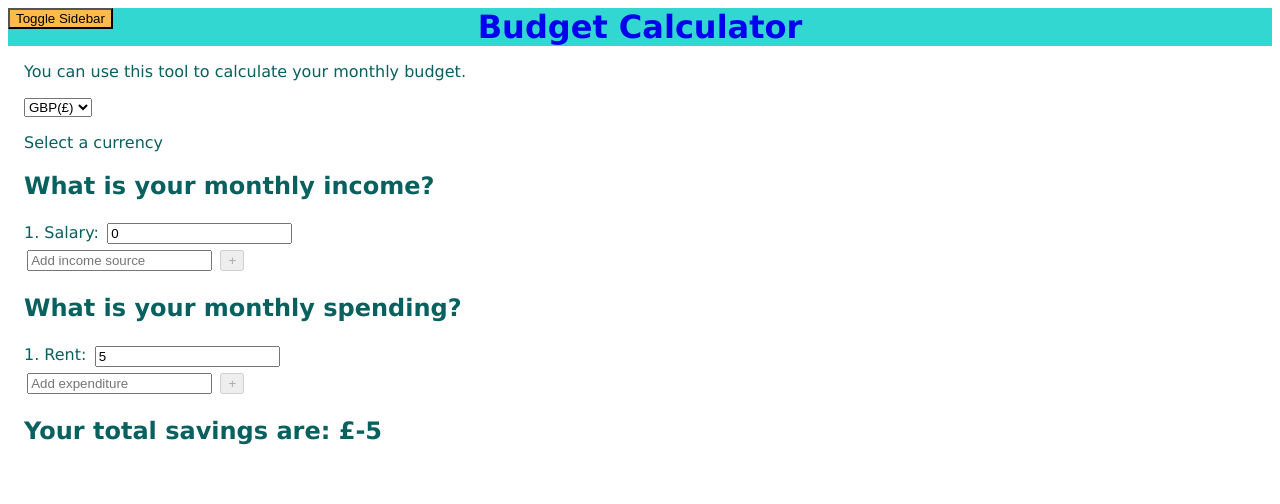
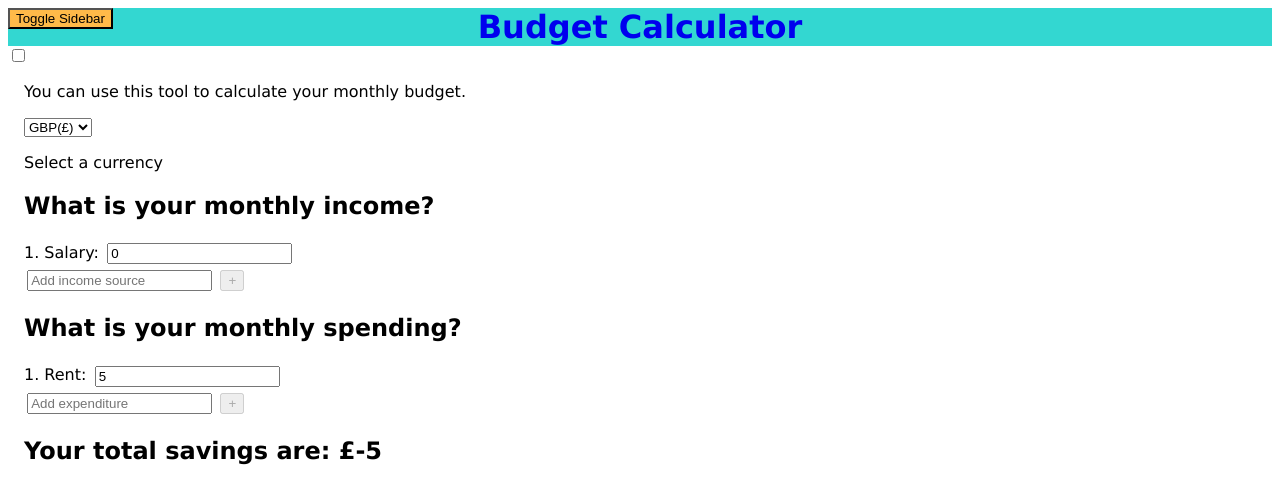
Before and after one commit to rhall1310/budget-app, a SvelteKit app: page / in a window 1280 px wide. Shown: the top 504 px of the page. Built offline with nearby package versions, Linux system fonts and the light colour scheme.

Commit message:
dark mode testing

```diff
--- a/src/components/Settings.svelte
+++ b/src/components/Settings.svelte
@@ -1,26 +1,19 @@
 <script>
-	import { settings, styling } from '../store.js';
-
-	let color = '#FF0000';
-
-	function toggleDarkMode() {
-		$styling.themeColor = 'rgb(0, 0, 0)';
-		console.log($styling.themeColor);
-	}
+	import { settings } from '../store.js';
 </script>
 
-<div style="--theme-color: {color}">
+<div>
 	<h1>Settings</h1>
 	<label for="period">Select a time period</label>
 	<select name="period" id="period" bind:value={$settings.period}>
 		<option value="monthly">Monthly</option>
 		<option value="yearly">Yearly</option>
 	</select>
-	<button on:click={toggleDarkMode}>Dark mode</button>
+	<input type="checkbox" name="" id="" bind:value={$settings.darkMode} />
 </div>
 
 <style global>
 	h1 {
-		color: black;
+		background-color: var(--backgroundColor);
 	}
 </style>
--- /dev/null
+++ b/src/dark-mode.css
@@ -0,0 +1,3 @@
+header {
+	background-color: black;
+}
--- a/src/routes/+layout.svelte
+++ b/src/routes/+layout.svelte
@@ -3,8 +3,14 @@
 	import { settings } from '../store.js';
 
 	let sidebarShow = false;
+	let dark = false;
 </script>
 
+<svelte:head>
+	{#if dark}
+		<link rel="stylesheet" href="src\dark-mode.css" />
+	{/if}
+</svelte:head>
 <body>
 	<header>
 		<aside>
@@ -16,6 +22,8 @@
 	</header>
 
 	<main>
+		<input type="checkbox" name="" id="" bind:value={dark} />
+
 		<slot />
 	</main>
 </body>
--- a/src/routes/+page.svelte
+++ b/src/routes/+page.svelte
@@ -5,7 +5,7 @@
 	export let expend = [{ name: 'Rent', amount: 5 }];
 	export let currency = '£';
 
-	import { settings, styling } from '../store.js';
+	import { settings } from '../store.js';
 
 	$: totalExpend = expend.reduce((acc, expend) => acc + expend.amount, 0);
 	$: totalIncome = income.reduce((acc, income) => acc + income.amount, 0);
@@ -19,7 +19,7 @@
 	}
 </script>
 
-<main style="color: {$styling.themeColor}">
+<main>
 	<p>You can use this tool to calculate your {$settings.period} budget.</p>
 	<select name="currency" id="currency-choice" bind:value={currency}>
 		<option value="£"> GBP(£)</option>
--- a/src/store.js
+++ b/src/store.js
@@ -4,7 +4,3 @@ export const settings = writable({
 	period: 'monthly',
 	darkMode: false
 });
-
-export const styling = writable({
-	themeColor: 'rgb(8, 96, 95)'
-});
```
Also changed, not shown: src/global.css (added).
